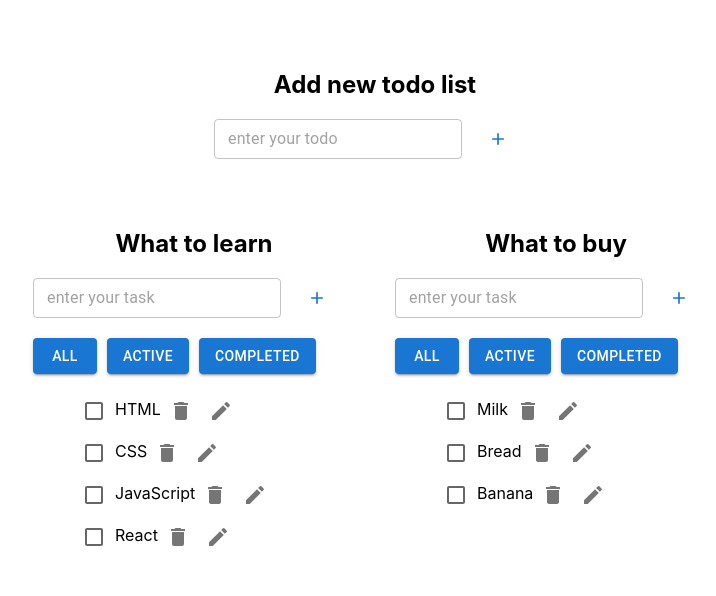
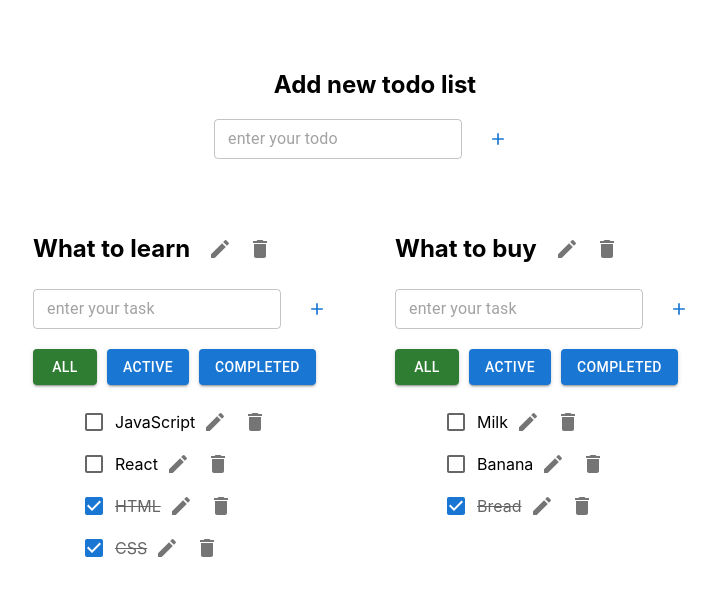
Before and after one commit to Serhii-Ki/todolist, a React (Create React App) app: page /todolists in a window 1280 px wide. Shown: the top 596 px of the page, without its empty margins (265-981 px from the left). Built offline with nearby package versions, Linux system fonts and the light colour scheme.

Commit message:
finished mui elem

```diff
--- a/package.json
+++ b/package.json
@@ -15,6 +15,7 @@
     "@types/react": "^18.0.23",
     "@types/react-dom": "^18.0.7",
     "@types/uuid": "^9.0.8",
+    "classnames": "^2.5.1",
     "react": "^18.2.0",
     "react-dom": "^18.2.0",
     "react-scripts": "5.0.1",
--- /dev/null
+++ b/src/components/configMenu/ConfigMenu.tsx
@@ -0,0 +1,23 @@
+import DeleteIcon from '@mui/icons-material/Delete';
+import EditIcon from '@mui/icons-material/Edit';
+import { IconButton } from '@mui/material';
+
+type ConfigMenuPropsType = {
+	deleteItem: () => void;
+	setInputMode: () => void;
+};
+
+function ConfigMenu(props: ConfigMenuPropsType) {
+	return (
+		<div>
+			<IconButton aria-label='edit' onClick={props.setInputMode}>
+				<EditIcon />
+			</IconButton>
+			<IconButton aria-label='delete' onClick={props.deleteItem}>
+				<DeleteIcon />
+			</IconButton>
+		</div>
+	);
+}
+
+export default ConfigMenu;
--- a/src/components/customBtn/CustomBtn.tsx
+++ b/src/components/customBtn/CustomBtn.tsx
@@ -4,6 +4,7 @@ import styles from './customBtn.module.css';
 
 type BtnPropsType = {
 	title: string;
+	color?: string;
 	onClick: () => void;
 } & ButtonProps;
 
@@ -12,7 +13,12 @@ function CustomBtn(props: BtnPropsType) {
 		props.onClick();
 	};
 	return (
-		<Button {...props} onClick={onClickHandler} className={styles.btn}>
+		<Button
+			{...props}
+			onClick={onClickHandler}
+			className={styles.btn}
+			color={props.color || 'primary'}
+		>
 			{props.title}
 		</Button>
 	);
--- a/src/components/editSpan/EditSpan.tsx
+++ b/src/components/editSpan/EditSpan.tsx
@@ -1,34 +1,68 @@
-import { useState } from 'react';
+import cn from 'classnames';
 import CustomBtn from '../customBtn/CustomBtn';
 import CustomInput from '../customInput/CustomInput';
+import { ModeType } from '../task/Task';
 
-type ModeType = 'span' | 'input';
+import styles from './editSpan.module.css';
 
 type EditSpanPropsType = {
 	title: string;
+	isDone?: boolean;
+	viewMode: ModeType;
+	inputValue: string;
+	errorEdit: boolean;
+	setInputValue: (title: string) => void;
+	setSpanMode: () => void;
+	setInputMode: () => void;
+	editItem: (title: string) => void;
+	setErrorEdit: () => void;
 };
 
 function EditSpan(props: EditSpanPropsType) {
-	const [viewMode, setViewMode] = useState<ModeType>('span');
-	const [inputValue, setInputValue] = useState('');
-
 	const setViewSpan = () => {
-		setViewMode('span');
+		props.setSpanMode();
 	};
 
 	const setInputMode = () => {
-		setViewMode('input');
+		props.setInputMode();
+	};
+
+	const editTask = () => {
+		if (props.inputValue.trim()) {
+			props.editItem(props.inputValue);
+			setViewSpan();
+		} else {
+			props.setErrorEdit();
+		}
+	};
+
+	const cancelEdit = () => {
+		setViewSpan();
+		props.setInputValue('');
+	};
+
+	const onChangeHandler = (title: string) => {
+		props.setInputValue(title);
 	};
 
 	return (
 		<>
-			{viewMode === 'span' ? (
-				<span onDoubleClick={setInputMode}>{props.title}</span>
+			{props.viewMode === 'span' ? (
+				<span
+					className={cn({ [styles['done']]: props.isDone })}
+					onDoubleClick={setInputMode}
+				>
+					{props.title}
+				</span>
 			) : (
 				<div>
-					<CustomInput setInputValue={setInputValue} inputValue={inputValue} />
-					<CustomBtn title='cancel' onClick={() => {}} />
-					<CustomBtn title='confirm' onClick={() => {}} />
+					<CustomInput
+						setInputValue={onChangeHandler}
+						inputValue={props.inputValue}
+						errorEnter={props.errorEdit}
+					/>
+					<CustomBtn title='confirm' onClick={editTask} />
+					<CustomBtn title='cancel' onClick={cancelEdit} />
 				</div>
 			)}
 		</>
--- a/src/components/editSpan/editSpan.module.css
+++ b/src/components/editSpan/editSpan.module.css
@@ -0,0 +1,4 @@
+.done {
+	opacity: 0.6;
+	text-decoration: line-through;
+}
--- a/src/components/task/Task.tsx
+++ b/src/components/task/Task.tsx
@@ -1,25 +1,76 @@
-import DeleteIcon from '@mui/icons-material/Delete';
-import EditIcon from '@mui/icons-material/Edit';
-import { Checkbox, IconButton } from '@mui/material';
+import { Checkbox } from '@mui/material';
 import EditSpan from '../editSpan/EditSpan';
 
+import { useState } from 'react';
+import ConfigMenu from '../configMenu/ConfigMenu';
 import styles from './task.module.css';
 
 type TaskPropsType = {
 	title: string;
+	taskId: string;
+	isDone: boolean;
+	changeChecked: (taskId: string) => void;
+	deleteTask: (taskId: string) => void;
+	editTask: (taskId: string, title: string) => void;
 };
 
+export type ModeType = 'span' | 'input';
+
 function Task(props: TaskPropsType) {
+	const [viewMode, setViewMode] = useState<ModeType>('span');
+	const [inputValue, setInputValue] = useState<string>('');
+	const [errorEdit, setErrorEdit] = useState<boolean>(false);
+
+	const setSpanMode = () => {
+		setViewMode('span');
+	};
+
+	const setInputMode = () => {
+		setViewMode('input');
+		setInputValue(props.title);
+		setErrorEdit(false);
+	};
+
+	const setErrorEditTask = () => {
+		setErrorEdit(true);
+	};
+
+	const onChangeInput = (title: string) => {
+		setInputValue(title);
+		setErrorEdit(false);
+	};
+
+	const changeChecked = () => {
+		props.changeChecked(props.taskId);
+	};
+
+	const deleteTask = () => {
+		props.deleteTask(props.taskId);
+	};
+
+	const editTask = (title: string) => {
+		props.editTask(props.taskId, title);
+	};
 	return (
 		<li className={styles['task-wrap']}>
-			<Checkbox />
-			<EditSpan title={props.title} />
-			<IconButton aria-label='delete'>
-				<DeleteIcon />
-			</IconButton>
-			<IconButton aria-label='edit'>
-				<EditIcon />
-			</IconButton>
+			{viewMode === 'span' && (
+				<Checkbox checked={props.isDone} onChange={changeChecked} />
+			)}
+			<EditSpan
+				title={props.title}
+				isDone={props.isDone}
+				viewMode={viewMode}
+				inputValue={inputValue}
+				errorEdit={errorEdit}
+				setSpanMode={setSpanMode}
+				setInputMode={setInputMode}
+				setInputValue={onChangeInput}
+				setErrorEdit={setErrorEditTask}
+				editItem={editTask}
+			/>
+			{viewMode === 'span' && (
+				<ConfigMenu deleteItem={deleteTask} setInputMode={setInputMode} />
+			)}
 		</li>
 	);
 }
--- a/src/components/task/task.module.css
+++ b/src/components/task/task.module.css
@@ -1,2 +1,4 @@
 .task-wrap {
+	display: flex;
+	align-items: center;
 }
--- a/src/components/todoList/TodoList.tsx
+++ b/src/components/todoList/TodoList.tsx
@@ -1,33 +1,145 @@
-import { TaskType } from '../../pages/main/Main';
+import { useState } from 'react';
+import { FilterType, TaskType } from '../../pages/main/Main';
 import AddForm from '../addForm/AddForm';
 import CustomBtn from '../customBtn/CustomBtn';
-import Task from '../task/Task';
+import EditSpan from '../editSpan/EditSpan';
+import Task, { ModeType } from '../task/Task';
 
+import ConfigMenu from '../configMenu/ConfigMenu';
 import styles from './todoList.module.css';
 
 type TodoPropsType = {
 	tasks: TaskType[];
 	todoListId: string;
 	title: string;
+	filter: FilterType;
 	addTask: (todoId: string, title: string) => void;
+	changeChecked: (todoId: string, taskId: string) => void;
+	changeFilter: (todoId: string, filter: FilterType) => void;
+	deleteTodo: (todoId: string) => void;
+	deleteTask: (todoId: string, taskId: string) => void;
+	editTask: (todoId: string, taskId: string, title: string) => void;
+	editTodo: (todoId: string, title: string) => void;
 };
 
 function TodoList(props: TodoPropsType) {
+	const [viewMode, setViewMode] = useState<ModeType>('span');
+	const [inputValue, setInputValue] = useState<string>('');
+	const [errorEdit, setErrorEdit] = useState<boolean>(false);
+
+	const setSpanMode = () => {
+		setViewMode('span');
+	};
+
+	const setInputMode = () => {
+		setViewMode('input');
+		setInputValue(props.title);
+	};
+
+	const setErrorEditTodo = () => {
+		setErrorEdit(true);
+	};
+
+	const onChangeInput = (title: string) => {
+		setInputValue(title);
+		setErrorEdit(false);
+	};
+
+	const editTodo = (title: string) => {
+		props.editTodo(props.todoListId, title);
+	};
+
 	const addTask = (title: string) => {
 		props.addTask(props.todoListId, title);
 	};
+
+	const changeChecked = (taskId: string) => {
+		props.changeChecked(props.todoListId, taskId);
+	};
+
+	const changeFilter = (filter: FilterType) => {
+		props.changeFilter(props.todoListId, filter);
+	};
+
+	const deleteTodo = () => {
+		props.deleteTodo(props.todoListId);
+	};
+
+	const deleteTask = (taskId: string) => {
+		props.deleteTask(props.todoListId, taskId);
+	};
+
+	const editTask = (taskId: string, title: string) => {
+		props.editTask(props.todoListId, taskId, title);
+	};
+
+	const filterTasks = (): TaskType[] => {
+		if (props.filter === 'active') {
+			return props.tasks.filter(el => !el.isDone);
+		}
+		if (props.filter === 'completed') {
+			return props.tasks.filter(el => el.isDone);
+		}
+		return props.tasks.sort((a, b) => +a.isDone - +b.isDone);
+	};
 	return (
 		<div>
-			<h2>{props.title}</h2>
+			<h2 className={styles['todo-title']}>
+				<EditSpan
+					title={props.title}
+					viewMode={viewMode}
+					inputValue={inputValue}
+					errorEdit={errorEdit}
+					setSpanMode={setSpanMode}
+					setInputMode={setInputMode}
+					setInputValue={onChangeInput}
+					setErrorEdit={setErrorEditTodo}
+					editItem={editTodo}
+				/>
+				{viewMode === 'span' && (
+					<ConfigMenu deleteItem={deleteTodo} setInputMode={setInputMode} />
+				)}
+			</h2>
 			<AddForm addItem={addTask} placeholder='enter your task' />
 			<div className={styles['btn-wrap']}>
-				<CustomBtn variant='contained' title='all' onClick={() => {}} />
-				<CustomBtn variant='contained' title='active' onClick={() => {}} />
-				<CustomBtn variant='contained' title='completed' onClick={() => {}} />
+				<CustomBtn
+					variant='contained'
+					title='all'
+					onClick={() => {
+						changeFilter('all');
+					}}
+					color={props.filter === 'all' ? 'success' : 'primary'}
+				/>
+				<CustomBtn
+					variant='contained'
+					title='active'
+					onClick={() => {
+						changeFilter('active');
+					}}
+					color={props.filter === 'active' ? 'success' : 'primary'}
+				/>
+				<CustomBtn
+					variant='contained'
+					title='completed'
+					onClick={() => {
+						changeFilter('completed');
+					}}
+					color={props.filter === 'completed' ? 'success' : 'primary'}
+				/>
 			</div>
 			<ul className={styles['tasks-wrap']}>
-				{props.tasks.map(el => {
-					return <Task key={el.id} title={el.title} />;
+				{filterTasks().map(el => {
+					return (
+						<Task
+							key={el.id}
+							title={el.title}
+							taskId={el.id}
+							isDone={el.isDone}
+							changeChecked={changeChecked}
+							deleteTask={deleteTask}
+							editTask={editTask}
+						/>
+					);
 				})}
 			</ul>
 		</div>
--- a/src/components/todoList/todoList.module.css
+++ b/src/components/todoList/todoList.module.css
@@ -8,3 +8,9 @@
 	column-gap: 10px;
 	margin-top: 20px;
 }
+
+.todo-title {
+	display: flex;
+	align-items: center;
+	column-gap: 10px;
+}
--- a/src/pages/main/Main.tsx
+++ b/src/pages/main/Main.tsx
@@ -6,7 +6,7 @@ import TodoList from '../../components/todoList/TodoList';
 
 import styles from './main.module.css';
 
-type FilterType = 'all';
+export type FilterType = 'all' | 'active' | 'completed';
 
 type TodoListType = {
 	id: string;
@@ -106,6 +106,44 @@ function Main() {
 		setTask({ ...task, [newTodoLIst.id]: [] });
 	};
 
+	const changeChecked = (todoId: string, taskId: string) => {
+		setTask({
+			...task,
+			[todoId]: task[todoId].map(el =>
+				el.id === taskId ? { ...el, isDone: !el.isDone } : el
+			),
+		});
+	};
+
+	const changeFilter = (todoId: string, filter: FilterType) => {
+		setTodoList(
+			todoList.map(el => (el.id === todoId ? { ...el, filter: filter } : el))
+		);
+	};
+
+	const deleteTodo = (todoId: string) => {
+		setTodoList(todoList.filter(el => el.id !== todoId));
+	};
+
+	const deleteTask = (todoId: string, taskId: string) => {
+		setTask({ ...task, [todoId]: task[todoId].filter(el => el.id !== taskId) });
+	};
+
+	const editTask = (todoId: string, taskId: string, title: string) => {
+		setTask({
+			...task,
+			[todoId]: task[todoId].map(el =>
+				el.id === taskId ? { ...el, title: title } : el
+			),
+		});
+	};
+
+	const editTodo = (todoId: string, title: string) => {
+		setTodoList(
+			todoList.map(el => (el.id === todoId ? { ...el, title: title } : el))
+		);
+	};
+
 	return (
 		<Container>
 			<div className={styles['main-wrap']}>
@@ -119,7 +157,14 @@ function Main() {
 								todoListId={el.id}
 								tasks={task[el.id]}
 								title={el.title}
+								filter={el.filter}
 								addTask={addTask}
+								changeChecked={changeChecked}
+								changeFilter={changeFilter}
+								deleteTodo={deleteTodo}
+								deleteTask={deleteTask}
+								editTask={editTask}
+								editTodo={editTodo}
 							/>
 						);
 					})}
```
Also changed, not shown: src/components/configMenu/configMenu.module.css (added), 1 other file (tests, documents, lock files or other folders).
